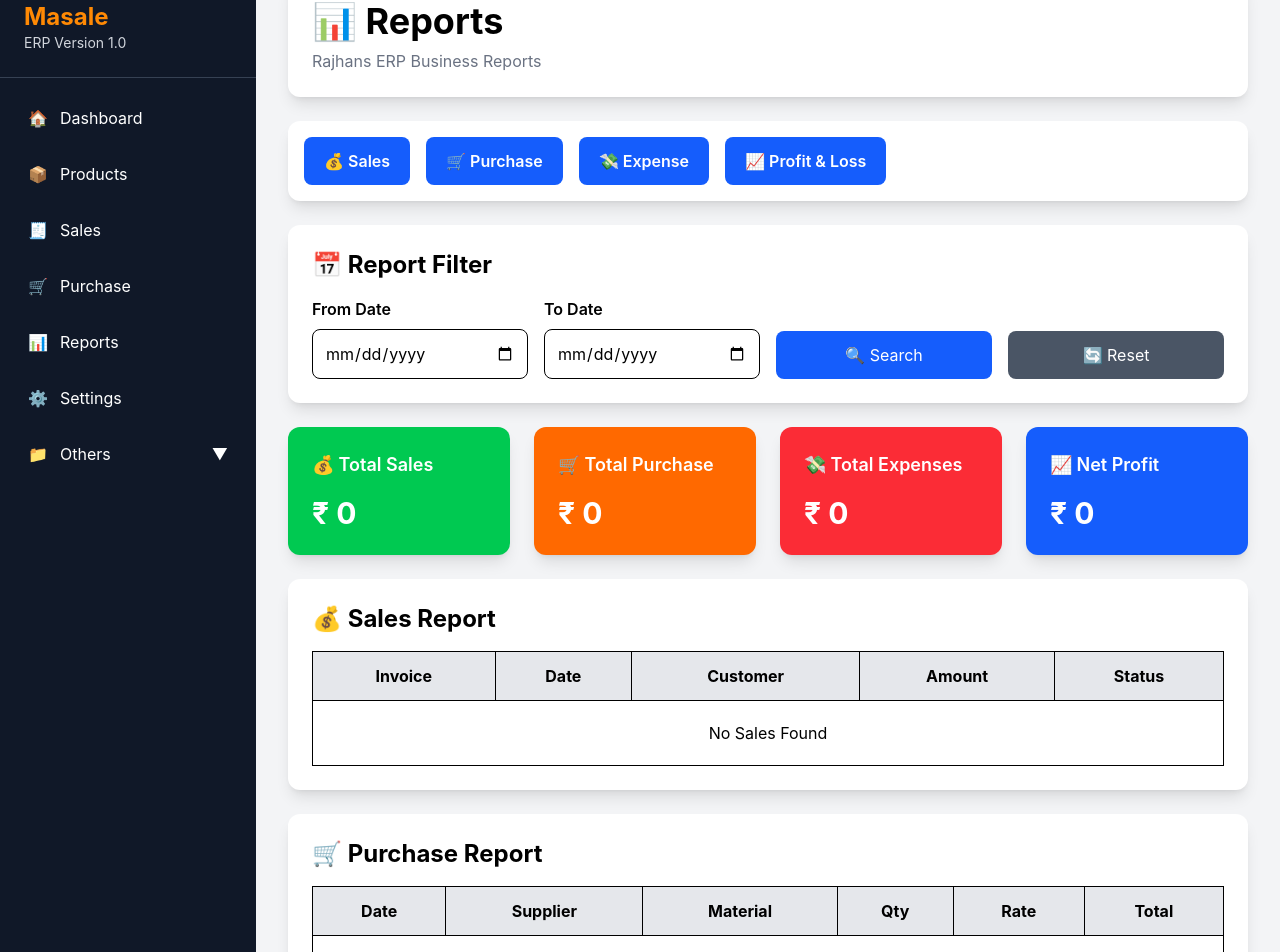
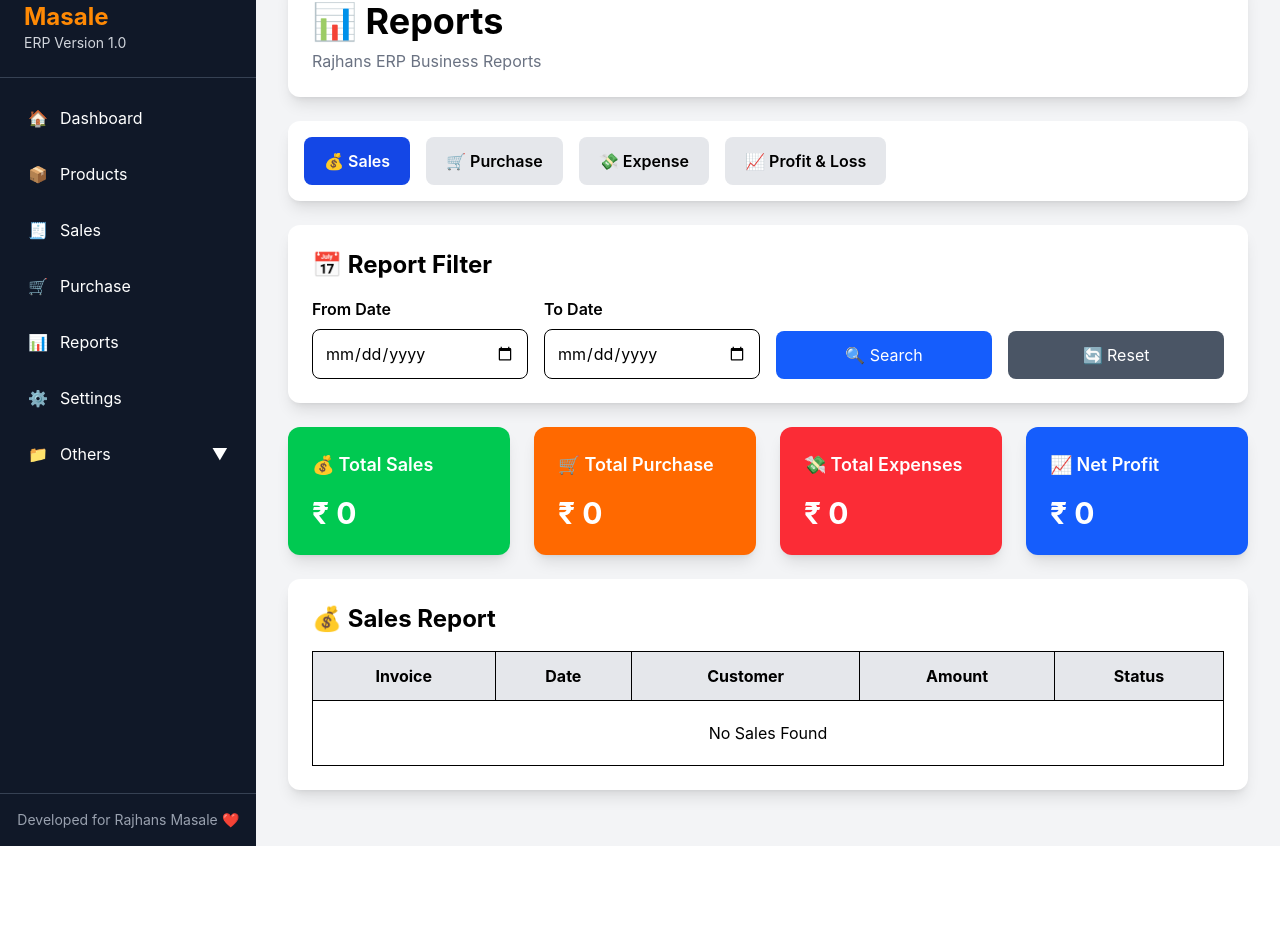
Before and after one commit to rajhanssmasale2026-oss/rajhans-erp, a React (Vite) app: page /reports in a window 1280 px wide. Shown: the part 155-1107 px from the top of the page. After the commit the page ends 1001 px from the top, so only its background shows below. Built offline with nearby package versions, Linux system fonts and the light colour scheme.

Commit message:
Improved reports module with interactive menu

```diff
--- a/src/components/ReportMenu.jsx
+++ b/src/components/ReportMenu.jsx
@@ -1,12 +1,34 @@
-function ReportMenu() {
+function ReportMenu({
+  activeReport,
+  setActiveReport,
+}) {
+
   const menus = [
-    "💰 Sales",
-    "🛒 Purchase",
-    "💸 Expense",
-    "📈 Profit & Loss",
+
+    {
+      id: "sales",
+      label: "💰 Sales",
+    },
+
+    {
+      id: "purchase",
+      label: "🛒 Purchase",
+    },
+
+    {
+      id: "expense",
+      label: "💸 Expense",
+    },
+
+    {
+      id: "profit",
+      label: "📈 Profit & Loss",
+    },
+
   ];
 
   return (
+
     <div className="bg-white rounded-xl shadow-lg p-4 mb-6">
 
       <div className="flex gap-4 flex-wrap">
@@ -14,10 +36,17 @@ function ReportMenu() {
         {menus.map((menu) => (
 
           <button
-            key={menu}
-            className="bg-blue-600 hover:bg-blue-700 text-white px-5 py-3 rounded-lg font-semibold transition"
+            key={menu.id}
+            onClick={() =>
+              setActiveReport(menu.id)
+            }
+            className={`px-5 py-3 rounded-lg font-semibold transition ${
+              activeReport === menu.id
+                ? "bg-blue-700 text-white"
+                : "bg-gray-200 hover:bg-blue-500 hover:text-white"
+            }`}
           >
-            {menu}
+            {menu.label}
           </button>
 
         ))}
@@ -25,7 +54,9 @@ function ReportMenu() {
       </div>
 
     </div>
+
   );
+
 }
 
 export default ReportMenu;
--- a/src/pages/Reports.jsx
+++ b/src/pages/Reports.jsx
@@ -1,3 +1,5 @@
+import { useState } from "react";
+
 import Header from "../components/Header";
 import Sidebar from "../components/Sidebar";
 
@@ -11,7 +13,12 @@ import ExpenseReport from "../components/ExpenseReport";
 import ProfitLossReport from "../components/ProfitLossReport";
 
 function Reports() {
+
+  const [activeReport, setActiveReport] =
+    useState("sales");
+
   return (
+
     <div className="bg-gray-100 min-h-screen">
 
       <Header />
@@ -34,26 +41,39 @@ function Reports() {
 
           </div>
 
-          <ReportMenu />
+          <ReportMenu
+            activeReport={activeReport}
+            setActiveReport={setActiveReport}
+          />
 
           <ReportFilter />
 
           <ReportSummary />
 
-          <SalesReport />
+          {activeReport === "sales" && (
+            <SalesReport />
+          )}
 
-          <PurchaseReport />
+          {activeReport === "purchase" && (
+            <PurchaseReport />
+          )}
 
-          <ExpenseReport />
+          {activeReport === "expense" && (
+            <ExpenseReport />
+          )}
 
-          <ProfitLossReport />
+          {activeReport === "profit" && (
+            <ProfitLossReport />
+          )}
 
         </main>
 
       </div>
 
     </div>
+
   );
+
 }
 
 export default Reports;
```
